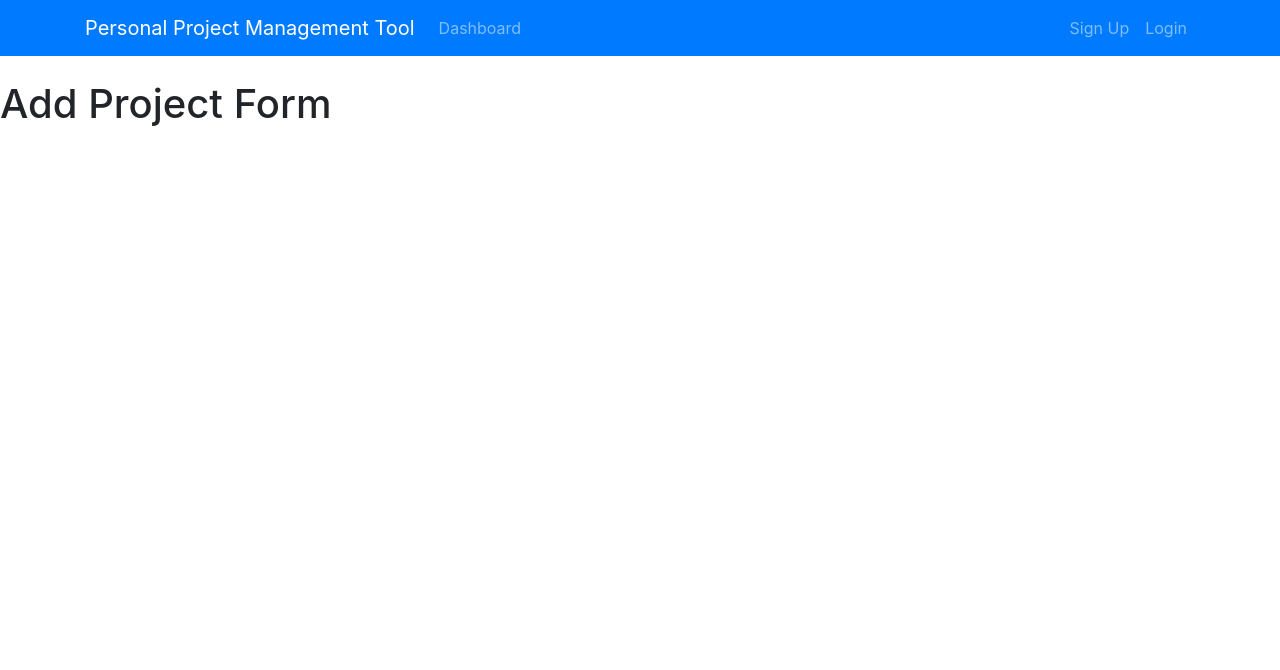
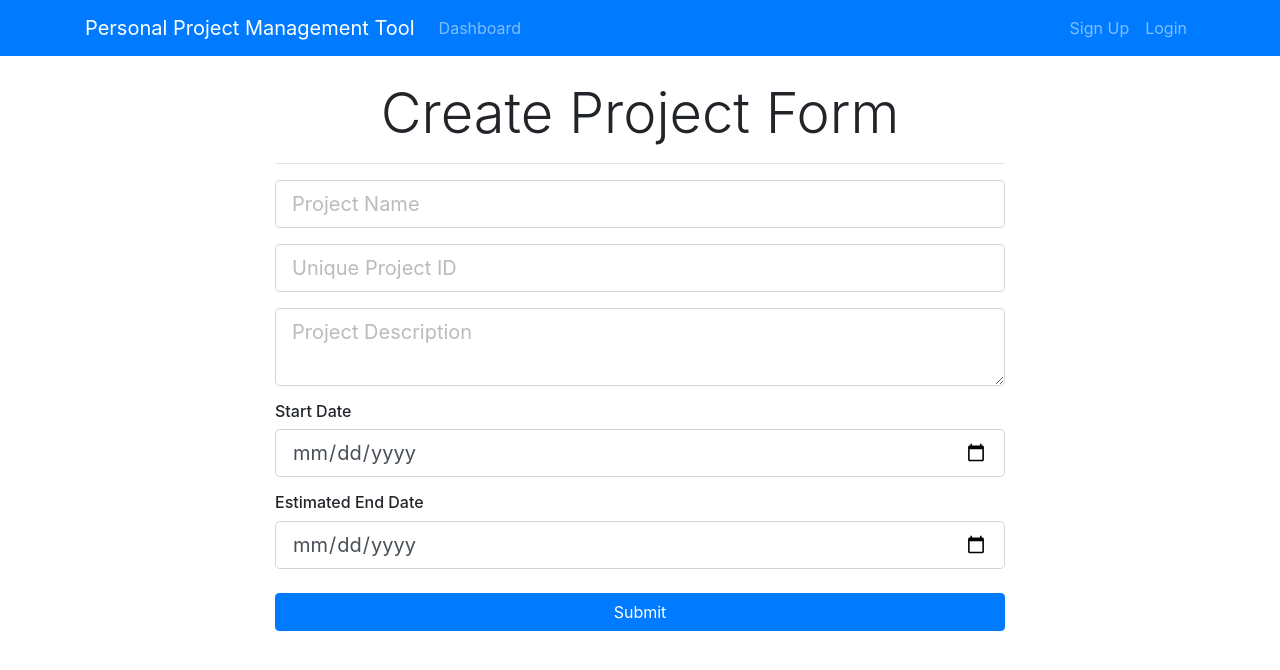
Before and after one commit to jding05/MyPMTool, a React (Create React App) app in the folder client/: page /addProject in a window 1280 px wide. Shown: the top 670 px of the page. Built offline with nearby package versions, Linux system fonts and the light colour scheme.

Commit message:
add html for create new project, and add name attribute to the input fields for api request format

```diff
--- a/client/src/components/Project/AddProject.js
+++ b/client/src/components/Project/AddProject.js
@@ -4,7 +4,63 @@
   render() {
     return (
       <div>
-        <h1>Add Project Form</h1>
+        <div className="project">
+          <div className="container">
+            <div className="row">
+              <div className="col-md-8 m-auto">
+                <h5 className="display-4 text-center">Create Project Form</h5>
+                <hr />
+                <form>
+                  <div className="form-group">
+                    <input
+                      type="text"
+                      className="form-control form-control-lg "
+                      placeholder="Project Name"
+                      name="projectName"
+                    />
+                  </div>
+                  <div className="form-group">
+                    <input
+                      type="text"
+                      className="form-control form-control-lg"
+                      placeholder="Unique Project ID"
+                      name="projectIdentifier"
+                    />
+                  </div>
+
+                  <div className="form-group">
+                    <textarea
+                      className="form-control form-control-lg"
+                      placeholder="Project Description"
+                      name="description"
+                    ></textarea>
+                  </div>
+                  <h6>Start Date</h6>
+                  <div className="form-group">
+                    <input
+                      type="date"
+                      className="form-control form-control-lg"
+                      name="start_date"
+                    />
+                  </div>
+                  <h6>Estimated End Date</h6>
+                  <div className="form-group">
+                    <input
+                      type="date"
+                      className="form-control form-control-lg"
+                      name="end_date"
+                    />
+                  </div>
+
+                  <input
+                    type="submit"
+                    className="btn btn-primary btn-block mt-4"
+                  />
+                </form>
+              </div>
+            </div>
+          </div>
+        </div>
       </div>
     );
   }
```
